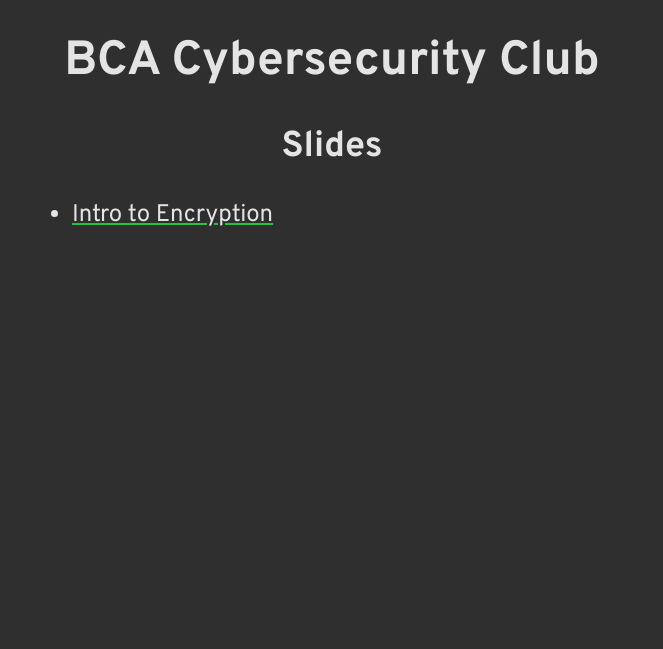
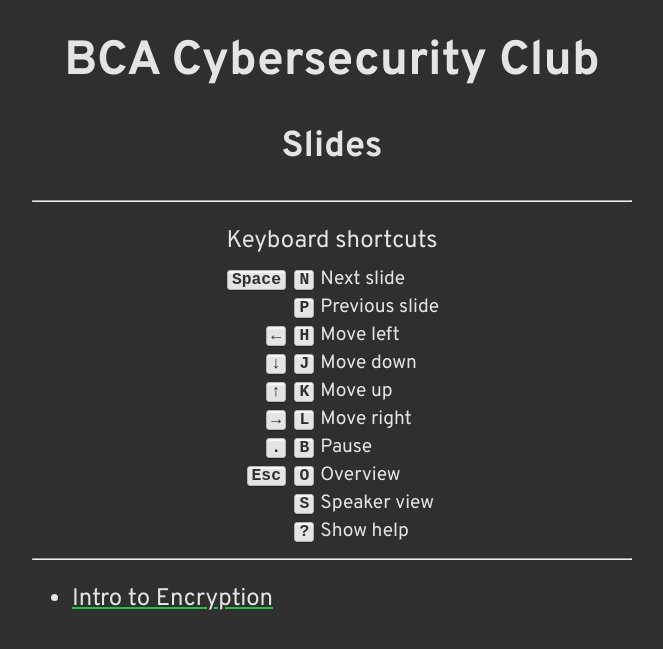
Before and after one commit to edwfeng/cybersecslides, a Jekyll site: the page built from index.html, in a window 1280 px wide. Shown: the top 649 px of the page, without its empty margins (308-971 px from the left). Built offline with Jekyll 4.4.1, drawn with Linux system fonts in a browser that asks for light colours; some web fonts are replaced.

Commit message:
Add keyboard shortcuts to index page

```diff
--- a/_layouts/slide.html
+++ b/_layouts/slide.html
@@ -32,7 +32,7 @@
         <script src="/reveal.js/js/reveal.js"></script>
         <script>
             Reveal.initialize({
-                controls: false,
+                controlsTutorial: false,
                 progress: false,
                 transitionSpeed: "fast",
 
--- a/css/styles.css
+++ b/css/styles.css
@@ -42,3 +42,40 @@ a:active {
 li {
     text-align: start;
 }
+
+kbd {
+    /* Taken from the MDN web docs
+     * https://developer.mozilla.org/en-US/docs/Web/HTML/Element/kbd
+     */
+    background-color: #E4E4E4;
+    border-radius: 3px;
+    border: 1px solid #b4b4b4;
+    box-shadow: 0 1px 1px rgba(0, 0, 0, .2), 0 2px 0 0 rgba(255, 255, 255, .7) inset;
+    color: #2F2F2F;
+    display: inline-block;
+    font-family: "Overpass Mono", monospace;
+    font-size: .85em;
+    font-weight: 700;
+    line-height: 1;
+    margin: 0 2px;
+    padding: 1.5px 4px .5px;
+    white-space: nowrap;
+    width: max-content;
+}
+
+.keys {
+    font-size: .8em;
+    margin: auto;
+}
+
+.keys .keys-action {
+    text-align: start;
+}
+
+.keys .keys-binding {
+    text-align: end;
+}
+
+.keys-header {
+    margin-bottom: 8px;
+}
--- a/index.html
+++ b/index.html
@@ -5,6 +5,55 @@ layout: main
 <div class="container">
     <h1>BCA Cybersecurity Club</h1>
     <h2>Slides</h2>
+
+    <hr/>
+    <p class="keys-header">Keyboard shortcuts</p>
+
+    <table class="keys">
+        <tbody>
+            <tr>
+                <td class="keys-binding"><kbd>Space</kbd> <kbd>N</kbd></td>
+                <td class="keys-action">Next slide</td>
+            </tr>
+            <tr>
+                <td class="keys-binding"><kbd>P</kbd></td>
+                <td class="keys-action">Previous slide</td>
+            </tr>
+            <tr>
+                <td class="keys-binding"><kbd>←</kbd> <kbd>H</kbd></td>
+                <td class="keys-action">Move left</td>
+            </tr>
+            <tr>
+                <td class="keys-binding"><kbd>↓</kbd> <kbd>J</kbd></td>
+                <td class="keys-action">Move down</td>
+            </tr>
+            <tr>
+                <td class="keys-binding"><kbd>↑</kbd> <kbd>K</kbd></td>
+                <td class="keys-action">Move up</td>
+            </tr>
+            <tr>
+                <td class="keys-binding"><kbd>→</kbd> <kbd>L</kbd></td>
+                <td class="keys-action">Move right</td>
+            </tr>
+            <tr>
+                <td class="keys-binding"><kbd>.</kbd> <kbd>B</kbd></td>
+                <td class="keys-action">Pause</td>
+            </tr>
+            <tr>
+                <td class="keys-binding"><kbd>Esc</kbd> <kbd>O</kbd></td>
+                <td class="keys-action">Overview</td>
+            </tr>
+            <tr>
+                <td class="keys-binding"><kbd>S</kbd></td>
+                <td class="keys-action">Speaker view</td>
+            </tr>
+            <tr>
+                <td class="keys-binding"><kbd>?</kbd></td>
+                <td class="keys-action">Show help</td>
+            </tr>
+        </tbody>
+    </table>
+    <hr/>
 
     <ul>
         {% for slide in site.slides %}
```
